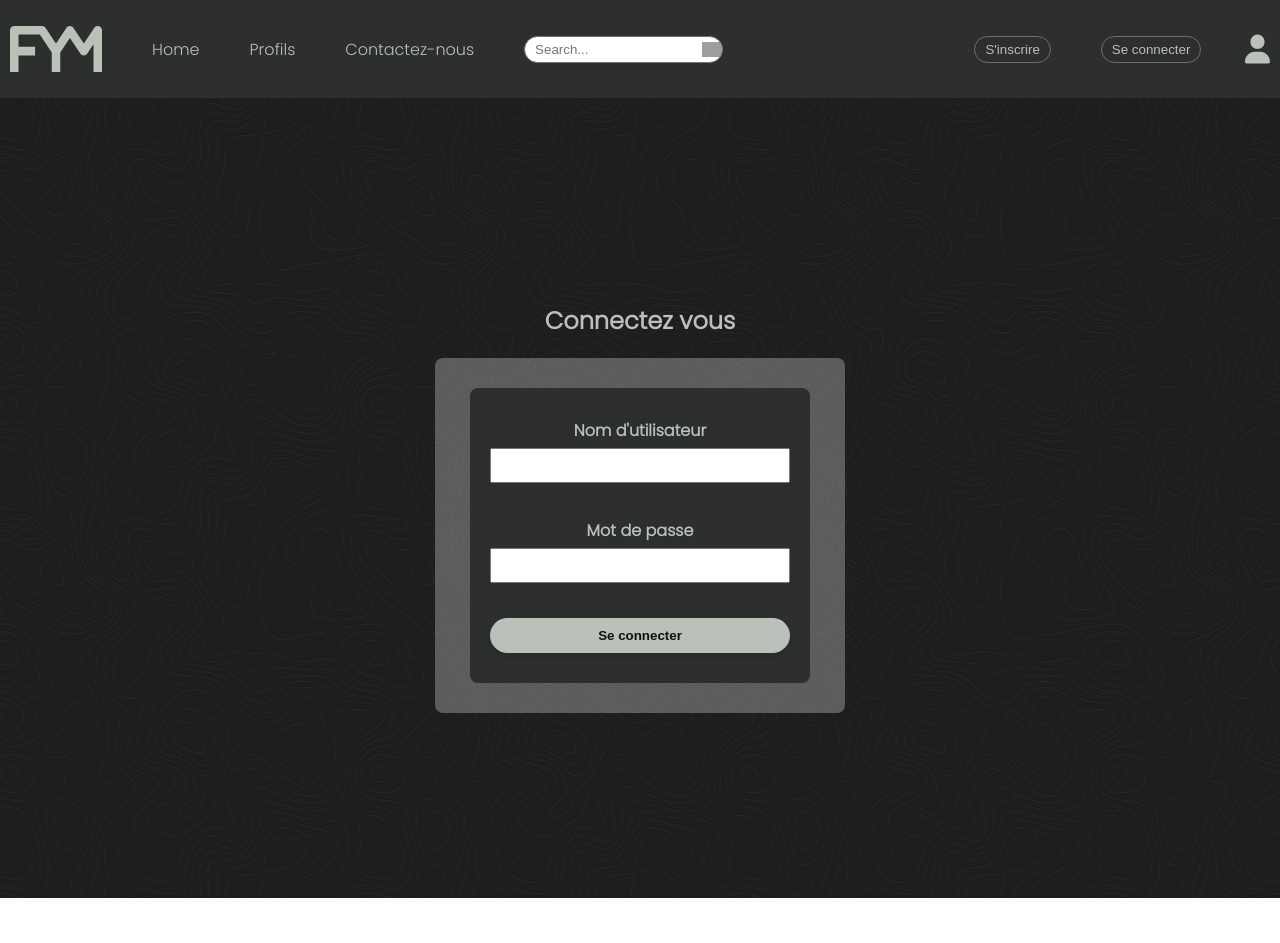
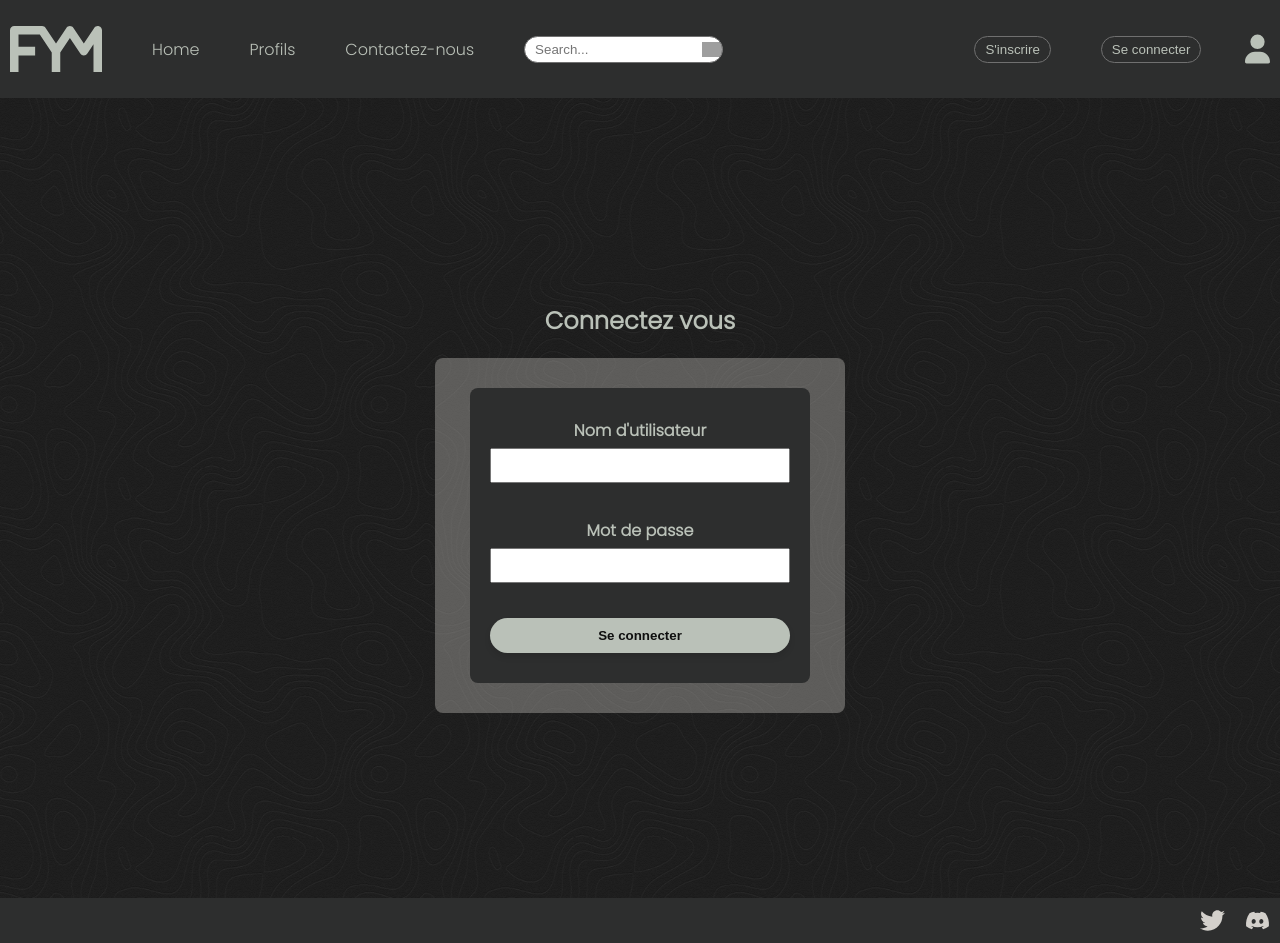
Before and after one commit to Anakin-66/FindYourMateFront, a React (Create React App) app: page /login in a window 1280 px wide. Before the commit the page ends 898 px from the top, so only its background shows below. Built offline with nearby package versions, Linux system fonts and the light colour scheme; grey boxes are pictures that could not be loaded.

Commit message:
added nav hover animation

```diff
--- /dev/null
+++ b/src/assets/scss/partials/_footer.scss
@@ -0,0 +1,15 @@
+footer {
+    background-color: #2D2E2E;
+    padding: 10px;
+}
+.socialsContainer {
+    display: flex;
+    justify-content: flex-end;
+    gap: 20px;
+}
+.twitterLogo {
+    width: 2%;
+}
+.discordLogo {
+    width: 2%;
+}
--- a/src/assets/scss/partials/_header.scss
+++ b/src/assets/scss/partials/_header.scss
@@ -12,6 +12,18 @@ nav {
 }
 .navList {
     list-style: none;
+}
+
+.underline {
+    width: calc(100%);
+    background-image: linear-gradient(transparent calc(100% - 3px), #BAC1B8 10px);
+    background-repeat: no-repeat;
+    background-size: 0% 100%;
+    transition: background-size 0.5s;
+    padding-bottom: 3px;
+}
+.underline:hover {
+    background-size: 100% 100%;
 }
 
 a {
--- a/src/components/guest/Footer.jsx
+++ b/src/components/guest/Footer.jsx
@@ -1,8 +1,16 @@
+import '../../assets/scss/partials/_footer.scss'
+import twitterLogo from "../../assets/images/twitter.svg"
+import discordLogo from "../../assets/images/discord.svg"
+
 function Footer() {
-    return (
-      <>
-      </>
-    );
-  }
+  return (
+    <footer>
+      <div className='socialsContainer'>
+        <img className="twitterLogo" src={twitterLogo} alt="twitterLogo" />
+        <img className="discordLogo" src={discordLogo} alt="discordLogo" />
+      </div>
+    </footer>
+  );
+}
 
-  export default Footer;
+export default Footer;
--- a/src/components/guest/Header.jsx
+++ b/src/components/guest/Header.jsx
@@ -2,7 +2,7 @@ import { Link, useNavigate, useParams } from "react-router-dom";
 import logo from "../../assets/images/FYM_Logo.svg"
 import profilLogo from "../../assets/images/user-solid.svg"
 import '../../assets/scss/partials/_header.scss'
-import { useEffect, useState } from "react";
+import { useState } from "react";
 
 function Header() {
 
@@ -27,17 +27,17 @@ function Header() {
         <img className="fym-logo" src={logo} alt="logo" />
         <li className="navList">
           <Link to="/">
-            Home
+            <span className="underline">Home</span>
           </Link>
         </li>
         <li className="navList">
           <Link to="/profils">
-            Profils
+          <span className="underline">Profils</span>
           </Link>
         </li>
         <li className="navList">
           <Link to="/contact">
-            Contactez-nous
+          <span className="underline">Contactez-nous</span>
           </Link>
         </li>
         <li className="navList">
--- a/src/pages/guest/LoginPage.jsx
+++ b/src/pages/guest/LoginPage.jsx
@@ -2,6 +2,7 @@ import { useState } from "react";
 import { useNavigate } from "react-router-dom";
 import Header from "../../components/guest/Header";
 import '../../assets/scss/partials/_login.scss'
+import Footer from "../../components/guest/Footer";
 
 function LoginPage() {
 
@@ -75,6 +76,7 @@ function LoginPage() {
           </div>
         </div>
       </div>
+      <Footer />
     </>
   );
 }
```
